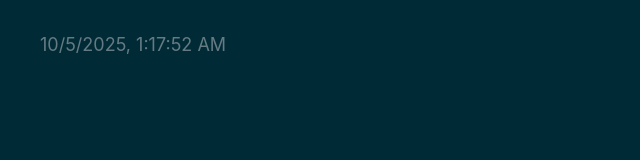
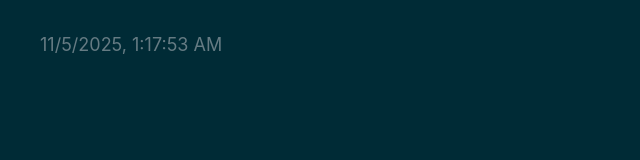
Before and after one commit to web3cave/1-web3-jobs, a plain HTML site: page index.html in a window 1280 px wide. Shown: the full height of the page, 0-640 px from the left. Drawn offline with Linux system fonts and the light colour scheme.

Commit message:
deploy: 518410621807487387cc028a1720c058a959a9b4

```diff
--- a/index.html
+++ b/index.html
@@ -54,8 +54,8 @@
     <!-- %after-body-begin.html% -->
 
     <footer>
-      <a class="footer-link" href="https://github.com/web3cave/1-web3-jobs/actions/runs/18251974321">
-        <time id="build-timestamp" datetime="2025-10-05T01:17:52.211Z">2025-10-05T01:17:52.211Z</time>
+      <a class="footer-link" href="https://github.com/web3cave/1-web3-jobs/actions/runs/19088080858">
+        <time id="build-timestamp" datetime="2025-11-05T01:17:53.654Z">2025-11-05T01:17:53.654Z</time>
       </a>
       <a class="footer-link" href="https://github.com/osmoscraft/osmosfeed">osmosfeed 1.15.1</a>
     </footer>
```
Also changed, not shown: 1 other file.
